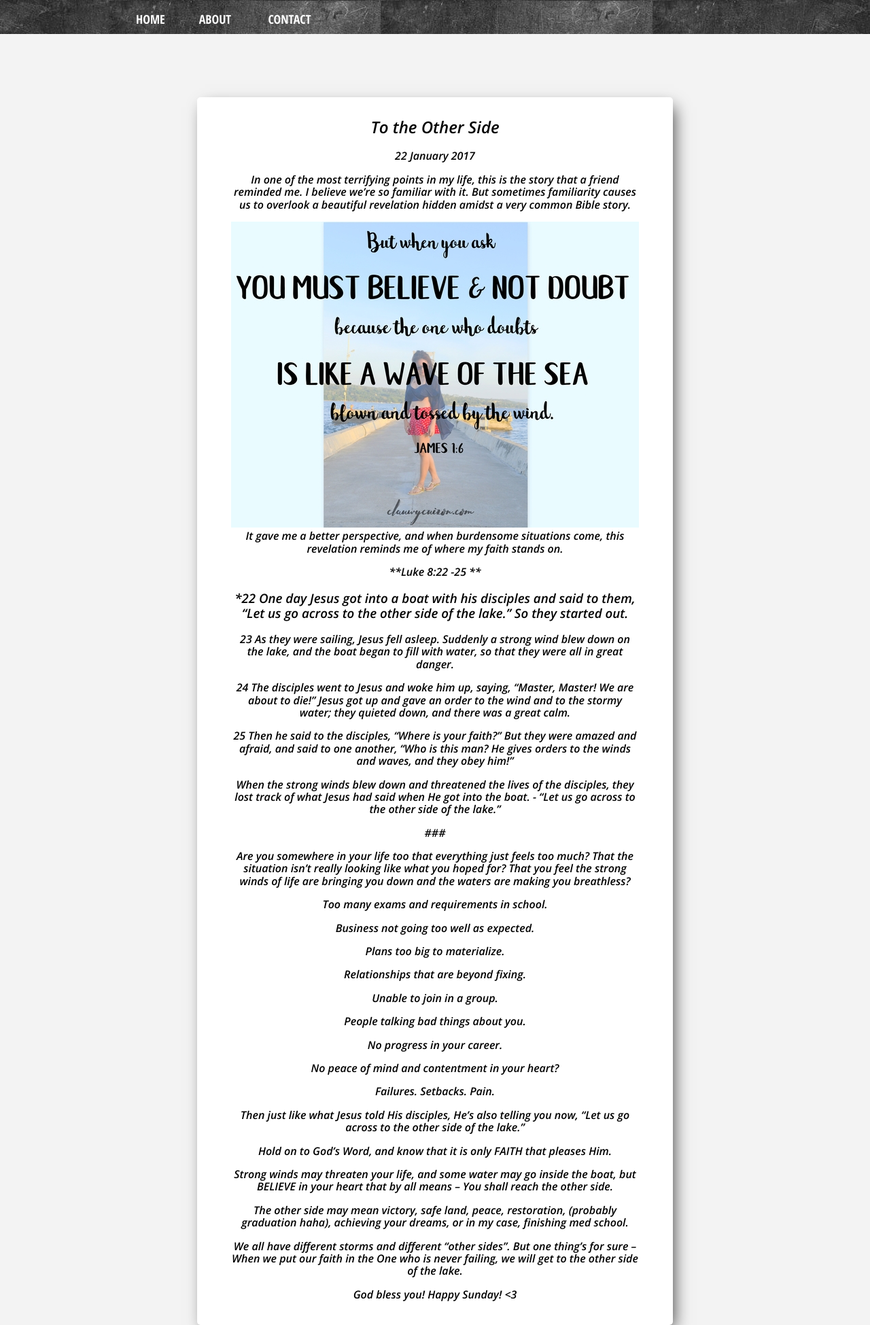
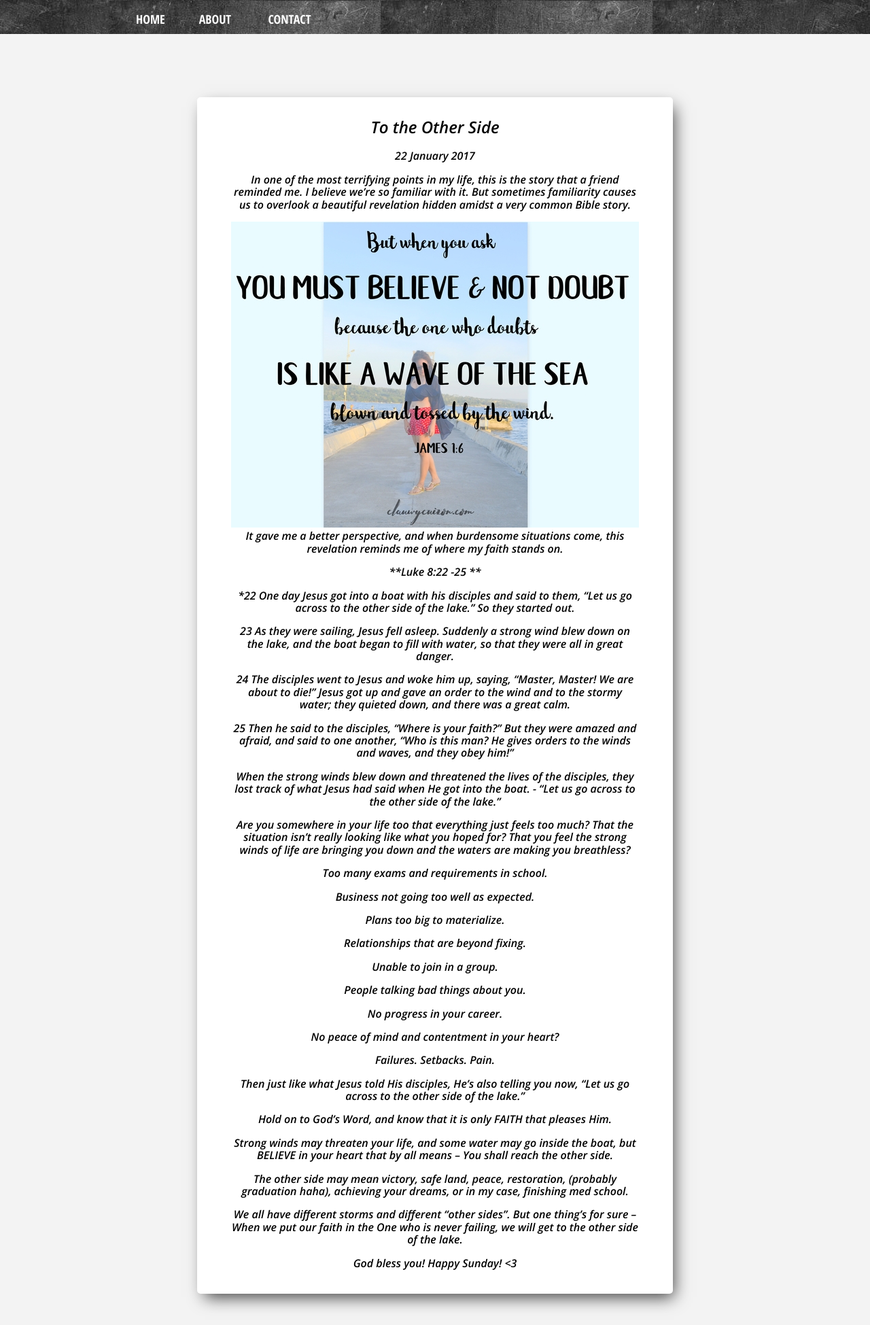
Before and after one commit to clauwycuizon/clauwycuizon, a Jekyll site: the page built from _posts/2017-01-22-crossing-to-the-other-side.markdown, in a window 1280 px wide. Shown: the whole page at 68% size. Built offline with Jekyll 4.4.1, drawn with Linux system fonts in a browser that asks for light colours; our own code applies the rules of GitHub Pages for plain Markdown files.

Commit message:
Updated Crossing To The Other Side

```diff
--- a/_posts/2017-01-22-crossing-to-the-other-side.markdown
+++ b/_posts/2017-01-22-crossing-to-the-other-side.markdown
@@ -6,12 +6,12 @@ date: 2017-01-22 13:58:00 Z
 In one of the most terrifying points in my life, this is the story that a friend reminded me. I believe we’re so familiar with it. But sometimes familiarity causes us to overlook a beautiful revelation hidden amidst a very common Bible story.
 
 
-![rsz_1final.jpg](/uploads/rsz_1final.jpg)\
+![rsz_1final.jpg](/uploads/rsz_1final.jpg)
 It gave me a better perspective, and when burdensome situations come, this revelation reminds me of where my faith stands on.
 
 \*\*Luke 8:22 -25 \*\*
 
-### *22 One day Jesus got into a boat with his disciples and said to them, “Let us go across to the other side of the lake.” So they started out.
+ *22 One day Jesus got into a boat with his disciples and said to them, “Let us go across to the other side of the lake.” So they started out.
 
 
 23 As they were sailing, Jesus fell asleep. Suddenly a strong wind blew down on the lake, and the boat began to fill with water, so that they were all in great danger.
@@ -23,7 +23,7 @@ Jesus got up and gave an order to the wind and to the stormy water; they quieted
 
 When the strong winds blew down and threatened the lives of the disciples, they lost track of what Jesus had said when He got into the boat. - “Let us go across to the other side of the lake.”
 
-###
+
 
 Are you somewhere in your life too that everything just feels too much? That the situation isn’t really looking like what you hoped for? That you feel the strong winds of life are bringing you down and the waters are making you breathless?
 
```
